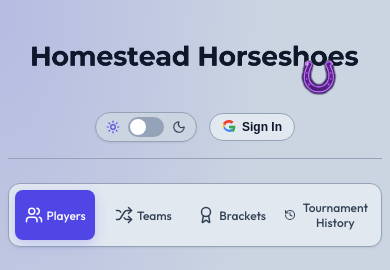
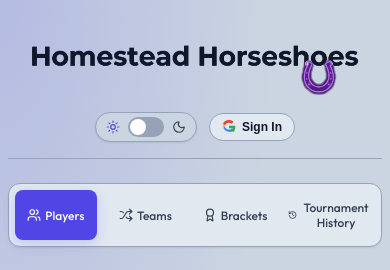
Before and after one commit to yardik/tourny-planner, a React (Vite) app: page / in a window 390 px wide. Shown: the top 270 px of the page. Built offline with nearby package versions, Linux system fonts and the light colour scheme.

Commit message:
Optimize navigation tabs and buttons for responsive mobile viewports

```diff
--- a/src/index.css
+++ b/src/index.css
@@ -153,6 +153,22 @@ body {
     justify-content: center;
     gap: 12px;
   }
+
+  .nav-tabs {
+    gap: 4px;
+    padding: 4px;
+  }
+
+  .nav-tab-btn {
+    padding: 8px 10px;
+    font-size: 13px;
+    gap: 4px;
+  }
+
+  .nav-tab-btn svg {
+    width: 14px;
+    height: 14px;
+  }
 }
 
 .header-logo {
@@ -184,6 +200,7 @@ body {
 /* Navigation tabs */
 .nav-tabs {
   display: flex;
+  flex-wrap: wrap;
   gap: 8px;
   background: var(--bg-secondary);
   padding: 6px;
```
